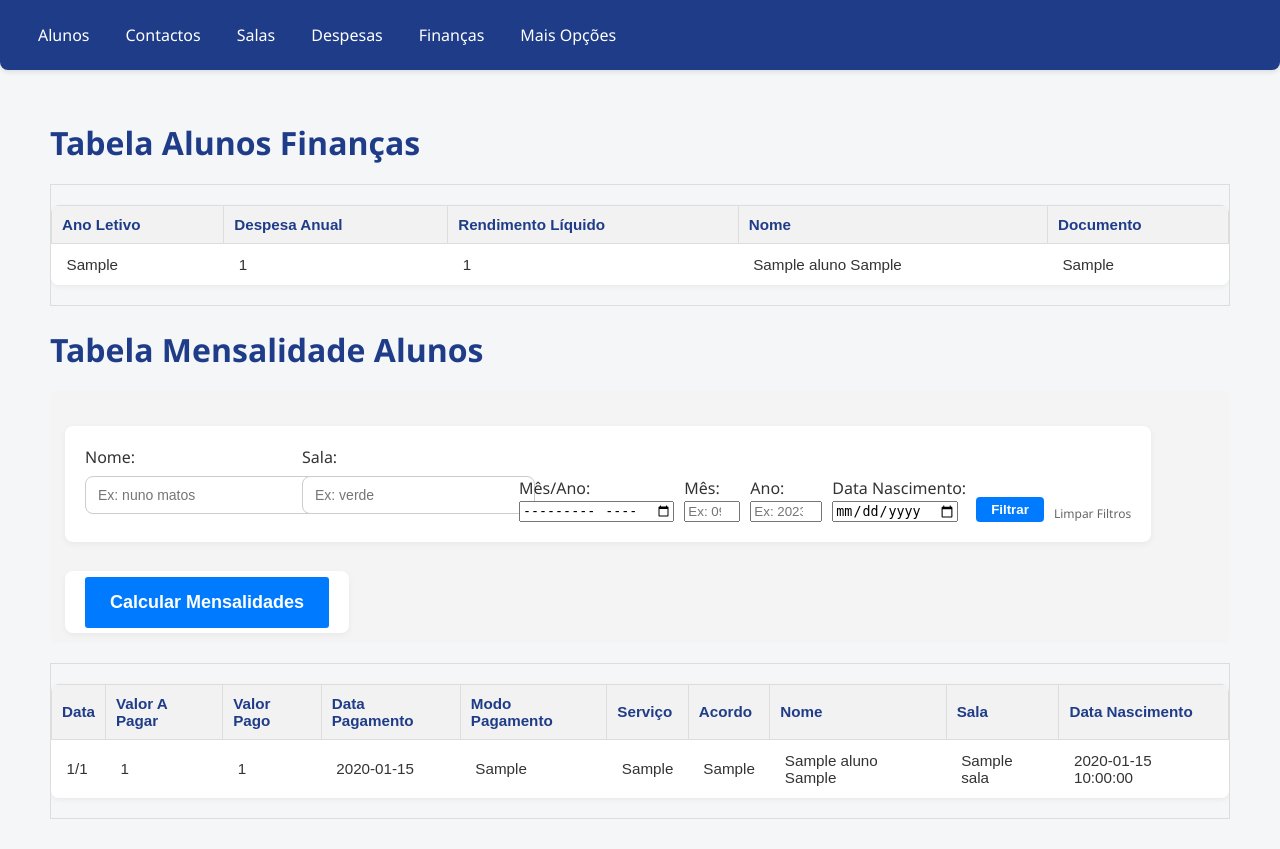
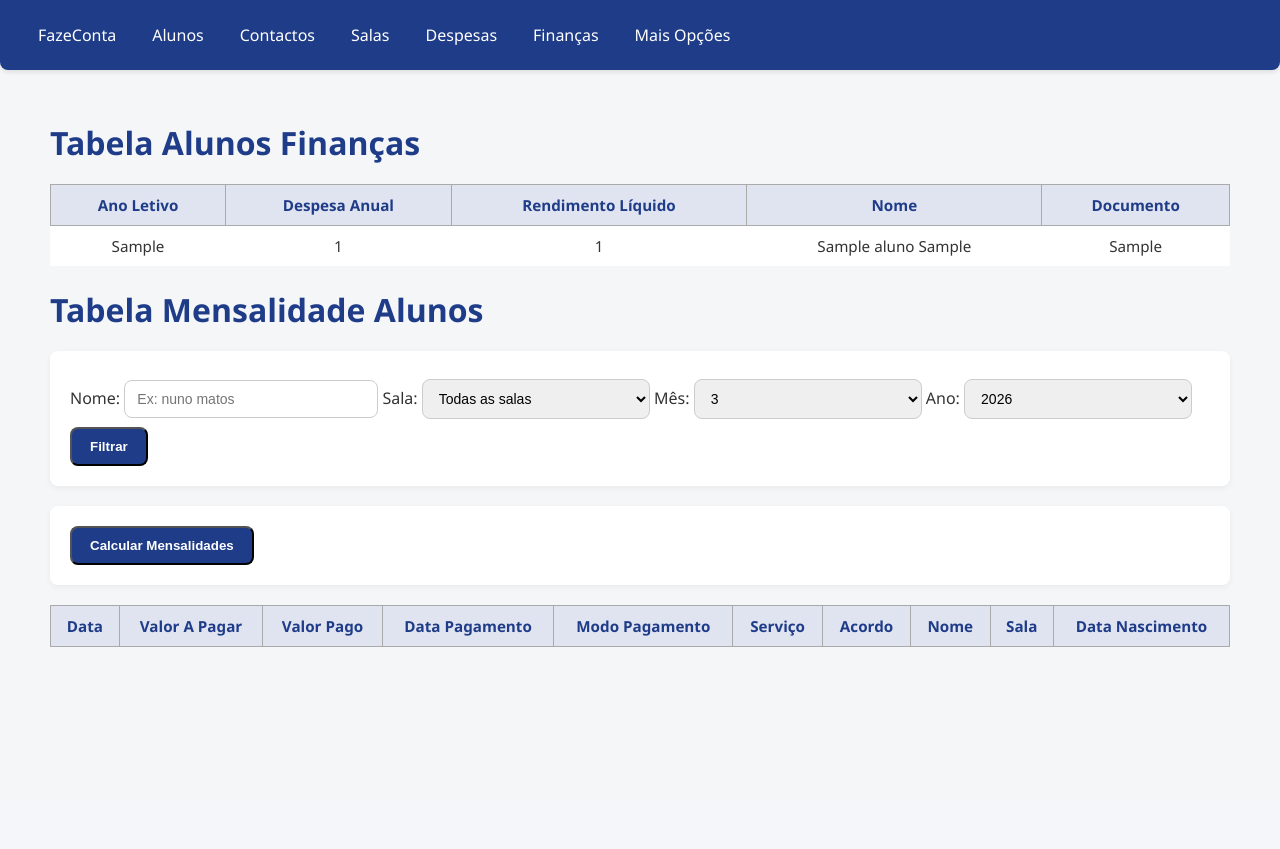
Before and after one commit to akls/faz-e-conta, a Django app: page /alunos_financas/ in a window 1280 px wide. After the commit the page ends 647 px from the top, so only its background shows below. Run offline with Django 5.2, Linux system fonts and the light colour scheme; tables that the repository leaves empty hold one stand-in row (values such as "Sample post"); one stand-in notice (Sample message) is shown; lists and menus that the app fills with data are empty.

Commit message:
change startPage to the right one, added filters and css to finanças, filters now affect the calculation query, YET to update the query to have UPSERT

```diff
--- a/faz_e_conta/data_hub/templates/base.html
+++ b/faz_e_conta/data_hub/templates/base.html
@@ -12,6 +12,7 @@
 <body>
 
     <div class="navbar">
+        <a href="{% url 'starter_page' %}">FazeConta</a>
         <a href="{% url 'show_students' %}">Alunos</a>
         <a href="{% url 'show_contactos' %}">Contactos</a>
         <a href="{% url 'show_salas' %}">Salas</a>
--- a/faz_e_conta/data_hub/templates/show_aluno_financas.html
+++ b/faz_e_conta/data_hub/templates/show_aluno_financas.html
@@ -6,13 +6,13 @@
 
     <h1>Tabela Alunos Finanças</h1>
 
-    <div style="max-height: 800px; overflow-y: auto; border: 1px solid #ddd; margin-top: 10px;">
-        <table style="width: 100%; border-collapse: collapse; text-align: left; font-family: Arial, sans-serif;">
+    <div>
+        <table>
             <thead>
-                <tr style="background-color: #f2f2f2;">
+                <tr>
                     {% for item in head_financas %}
                         {% if item != id %}
-                            <th style="border: 1px solid #ddd; padding: 10px; position: sticky; top: 0; background-color: #f2f2f2; z-index: 10;">
+                            <th>
                             {{ item|replace:"_, " }}
                             </th>
                         {% endif %}
@@ -21,12 +21,12 @@
             </thead>
             <tbody>
                 {% for item in data_financas %}
-                <tr style="background-color: {% cycle '#ffffff' '#f2f2f2' %};">
+                <tr>
                     {% for field in head_financas %}
                         {% if field != id %}
                         <td>
                             {% if item|get_item:field == None %}
-                                <hr style="border: none; border-top: 2px dashed black;">
+                                <hr>
                             {% else %}
                                 {{ item|get_item:field }}
                             {% endif %}
@@ -42,95 +42,103 @@
 
     <h1>Tabela Mensalidade Alunos</h1>
 
-    <section style="margin-bottom: 20px; padding: 15px; background: #f4f4f4; border-radius: 8px;
-             display: flex; justify-content: space-between; align-items: flex-end; flex-wrap: wrap; gap: 15px;">
-        <form method="get" style="display: flex; gap: 10px; flex-wrap: wrap; align-items: flex-end;">
+    <section id="mensalidadesFilt">
 
-            <div>
-                <label style="display:block">Nome:</label>
-                <input type="text" name="nome" placeholder="Ex: nuno matos" value="{{ filters.nome }}">
-            </div>
+        <form method="get" id="filter-form">
+            <label>Nome:</label>
+            <input type="text" name="nome" id="input_nome" placeholder="Ex: nuno matos" value="{{ filtersValue.nome }}">
 
-            <div>
-                <label style="display:block">Sala:</label>
-                <input type="text" name="sala" placeholder="Ex: verde" value="{{ filters.sala }}">
-            </div>
+            <label>Sala:</label>
+            <select name="sala" id="select_sala">
+                <option value="" {% if filtersValue.sala == "" %} selected {% endif %}> Todas as salas </option>
 
-            <div>
-                <label style="display:block">Mês/Ano:</label>
-                <input type="month" name="ano_mes" value="{{ filters.ano_mes }}">
-            </div>
+                {% for sala in data_salas %}
+                <option value="{{ sala.sala_nome }}" {% if filtersValue.sala == sala.sala_nome %} selected {% endif %}>
+                    {{ sala.sala_nome }}
+                </option>
+                {% endfor %}
+            </select>
 
-            <div>
-                <label style="display:block">Mês:</label>
-                <input type="number" name="mes" placeholder="Ex: 09" min="01" max="12" value="{{ filters.mes_apenas }}">
-            </div>
+            <label>Mês:</label>
+            <select name="mes" id="select_mes">
+                <option value="" {% if filtersValue.mes == None %} selected {% endif %}>Todos os meses</option>
+                {% for m in meses_range %}
+                <option value="{{ m }}" {% if filtersValue.mes == m %} selected {% endif %}>
+                    {{ m }}
+                </option>
+                {% endfor %}
+            </select>
 
-            <div>
-                <label style="display:block">Ano:</label>
-                <input type="number" name="ano" placeholder="Ex: 2023" min="2000" max="2099" value="{{ filters.ano_apenas }}">
-            </div>
 
-            <div>
-                <label style="display:block">Data Nascimento:</label>
-                <input type="date" name="nascimento" value="{{ filters.nascimento }}">
-            </div>
+            <label>Ano:</label>
+            <select name="ano" id="select_ano">
+                <option value="" {% if filtersValue.ano == None %} selected {% endif %}>Todos os anos</option>
+                {% for a in anos_range %}
+                <option value="{{ a }}" {% if filtersValue.ano == a %} selected {% endif %}>
+                    {{ a }}
+                </option>
+                {% endfor %}
+            </select>
 
-            <button type="submit" style="padding: 5px 15px; cursor: pointer; background: #007bff; color: white; border: none; border-radius: 4px;">Filtrar</button>
+            <button type="submit">Filtrar</button>
 
-            <a href="?" style="text-decoration: none; font-size: 12px; color: #666;">Limpar Filtros</a>
         </form>
 
-        <div style="flex-shrink: 0;">
-            <form method="post" style="display: inline;">
+        <form method="post" id="calc-form">
             {% csrf_token %}
-                <button type="submit" name="mensalidadeFinal" value="true"
-                    onclick="return confirm('Calcular mensalidades para o mês atual?')"
-                    style="padding: 15px 25px; background-color: #007bff; color: white; border: none; border-radius: 3px; font-size: large; cursor: pointer;">
-                    Calcular Mensalidades</button>
-            </form>
-        </div>
 
-    </section>
+            <input type="hidden" name="filter_nome" id="hidden_nome">
+            <input type="hidden" name="filter_sala" id="hidden_sala">
+            <input type="hidden" name="filter_mes" id="hidden_mes">
+            <input type="hidden" name="filter_ano" id="hidden_ano">
+
+            <button type="submit" name="mensalidadeFinal" value="true" onclick="return syncAndConfirm()">
+                Calcular Mensalidades
+            </button>
 
             {% if messages %}
-    <div id="message-container" style="margin-bottom: 10px;">
+            <div id="message-container" style="margin-top: 10px;">
                 {% for message in messages %}
-        <div style="padding: 15px; border-radius: 4px; width: fit-content; border: 2px solid;
-            margin-bottom: 10px; font-family: Arial, sans-serif;
-            {% if message.tags == 'success' %}
-                background-color: #d4edda; color: #155724; border-color: #c3e6cb;
-            {% elif message.tags == 'error' %}
-                background-color: #f8d7da; color: #721c24; border-color: #f5c6cb;
-            {% else %}
-                background-color: #e2e3e5; color: #383d41; border-color: #d6d8db;
-            {% endif %}">
+                <div class="alert-box {{ message.tags }}">
                     {{ message }}
-            <span onclick="this.parentElement.style.display='none'" style="float:right; cursor:pointer; font-size: 24px; font-weight: bold; line-height: 20px; margin-left: 15px;">&times;</span>
+                    <span onclick="this.parentElement.style.display='none'" class="close-btn">&times;</span>
                 </div>
                 {% endfor %}
             </div>
+            {% endif %}
             <script>
-        setTimeout(
-            function() {
+                function syncAndConfirm() {
+                    document.getElementById('hidden_nome').value = document.getElementById('input_nome').value;
+                    document.getElementById('hidden_sala').value = document.getElementById('select_sala').value;
+                    document.getElementById('hidden_mes').value = document.getElementById('select_mes').value;
+                    document.getElementById('hidden_ano').value = document.getElementById('select_ano').value;
+
+                    const mes = document.getElementById('select_mes').value || "atual";
+                    const ano = document.getElementById('select_ano').value || "atual";
+
+                    return confirm(`Calcular mensalidades para o período ${mes}/${ano}?`);
+                }
+
+                setTimeout(function() {
                     var msg = document.getElementById('message-container');
                     if (msg) {
                         msg.style.transition = "opacity 0.6s";
                         msg.style.opacity = "0";
                         setTimeout(function() { msg.style.display = "none"; }, 600);
                     }
-            }, 5000
-        );
+                }, 5000);
             </script>
-    {% endif %}
+        </form>
 
-    <div style="max-height: 800px; overflow-y: auto; border: 1px solid #ddd; margin-top: 10px;">
-        <table style="width: 100%; border-collapse: collapse; text-align: left; font-family: Arial, sans-serif;">
+    </section>
+
+    <div>
+        <table>
             <thead>
-                <tr style="background-color: #f2f2f2;">
+                <tr>
                 {% for item in head_mensalidade %}
                     {% if item != id %}
-                        <th style="border: 1px solid #ddd; padding: 10px; position: sticky; top: 0; background-color: #f2f2f2; z-index: 10;">
+                        <th>
                         {{ item|replace:"_, " }}
                         </th>
                     {% endif %}
@@ -139,14 +147,18 @@
             </thead>
             <tbody>
                 {% for item in data_mensalidade %}
-                    <tr style="background-color: {% cycle '#ffffff' '#f2f2f2' %};">
+                    <tr>
                         {% for field in head_mensalidade %}
                             {% if field != id %}
                             <td>
                                 {% if item|get_item:field == None %}
-                                <hr style="border: none; border-top: 2px dashed black;">
+                                    <hr>
+                                    {% else %}
+                                        {% if field == 'Valor_a_pagar' or field == 'Valor_pago' %}
+                                            {{ item|get_item:field|floatformat:2 }}
                                     {% else %}
                                         {{ item|get_item:field }}
+                                    {% endif %}
                                 {% endif %}
                             </td>
                             {% endif %}
--- a/faz_e_conta/data_hub/views.py
+++ b/faz_e_conta/data_hub/views.py
@@ -1,7 +1,9 @@
+from _datetime import datetime as dt
 from django.shortcuts import redirect, render, get_object_or_404
 from .forms import *
 from .models import *
 from .auto_gen_form_views import *
+from django.utils.http import urlencode
 from .auto_gen_id_views import *
 from django.db.models import Q
 from django.db.models import F, Value, CharField
@@ -11,7 +13,7 @@ from django.contrib import messages
 
 
 def starter_page(request):
-    return render(request, "show_students.html")
+    return render(request, "starter_page.html")
 
 
 
@@ -44,13 +46,24 @@ def show_students(request):
 
 def show_financas(request):
 
-    filter_nome = request.GET.get('nome', '')
-    filter_sala = request.GET.get('sala', '')
-    filter_ano_mes = request.GET.get('ano_mes', '')
-    filter_nascimento = request.GET.get('nascimento', '')
-    filter_ano_apenas = request.GET.get('ano', '')
-    filter_mes_apenas = request.GET.get('mes', '')
+    has_filters = any(key in request.GET for key in ['nome', 'sala', 'mes', 'ano'])
 
+    if not has_filters:
+        filter_mes = dt.now().month
+        filter_ano = dt.now().year
+        filter_nome = ''
+        filter_sala = ''
+    else:
+        filter_nome = request.GET.get('nome', '')
+        filter_sala = request.GET.get('sala', '')
+        filter_mes = request.GET.get('mes', '')
+        filter_ano = request.GET.get('ano', '')
+
+    ano_atual = dt.now().year
+    meses_range = range(1, 13)
+    anos_range = range(2000, ano_atual + 1)
+
+    data_salas = Sala.objects.all()
     data_financas = AlunoFinancas.objects.annotate(
         Ano_letivo=F('ano_letivo'),
         Despesa_anual=F('despesa_anual'),
@@ -69,7 +82,7 @@ def show_financas(request):
             'mes',
             output_field=CharField()
         ),
-        Valor_a_pagar =F('mensalidade_retific'),
+        Valor_a_pagar =F('mensalidade_calc'),
         Valor_pago = F('mensalidade_paga'),
         Data_Pagamento = Cast('data_pagamento', CharField()),
         Modo_Pagamento=F('modo_pagamento'),
@@ -86,7 +99,34 @@ def show_financas(request):
 
 
     if request.method == "POST" and 'mensalidadeFinal' in request.POST:
-        query = """
+        p_nome = request.POST.get('filter_nome', '')
+        p_sala = request.POST.get('filter_sala', '')
+        p_mes = request.POST.get('filter_mes') or dt.now().month
+        p_ano = request.POST.get('filter_ano') or dt.now().year
+
+        extra_filters = ""
+        filter_params = []
+        params_url = urlencode({
+            'nome': p_nome,
+            'sala': p_sala,
+            'mes': p_mes,
+            'ano': p_ano
+        })
+
+        if p_nome:
+            extra_filters += " AND (a.nome_proprio || ' ' || a.apelido) LIKE %s"
+            filter_params.append(f"%{p_nome}%")
+
+        if p_sala:
+            extra_filters += " AND s.sala_nome = %s"
+            filter_params.append(p_sala)
+
+        target_ano = p_ano if p_ano else dt.now().year
+        target_mes = p_mes if p_mes else dt.now().month
+
+        all_params = [target_ano, target_mes] + filter_params + [target_ano, target_mes]
+
+        query = f"""
                 INSERT INTO mensalidade_aluno (
                     ma_id,
                     aluno_id,
@@ -103,9 +143,9 @@ def show_financas(request):
                 SELECT
                     abs(random()),
                     resultado.id,
-                    strftime('%Y', 'now'),
-                    strftime('%m', 'now'),
-                    resultado.mensalidade_final,
+                    %s,
+                    %s,
+                    ROUND(resultado.mensalidade_final,2 ),
                     NULL,
                     NULL,
                     NULL,
@@ -126,6 +166,8 @@ def show_financas(request):
                                   FROM aluno a
                                            LEFT JOIN aluno_financas af ON a.aluno_id = af.aluno_id
                                            LEFT JOIN config_ipss c ON c.key='RMMG' AND active_flag = 1
+                                           LEFT JOIN sala s ON a.sala_id = s.sala_id
+                                  WHERE 1=1 {extra_filters}
                               ) AS calc
                                   LEFT JOIN escaloes_rendim e ON (calc.rc / rmmg) * 100 <= e.perc_rend_per_capita
                          GROUP BY id
@@ -134,21 +176,21 @@ def show_financas(request):
                 WHERE NOT EXISTS (
                     SELECT 1 FROM mensalidade_aluno m
                     WHERE m.aluno_id = resultado.id
-                      AND m.ano = strftime('%Y', 'now')
-                      AND m.mes = strftime('%m', 'now')
+                      AND m.ano = %s
+                      AND m.mes = %s
                 );
                 """
         try:
             with connection.cursor() as cursor:
-                cursor.execute(query)
+                cursor.execute(query, all_params)
                 count = cursor.rowcount
                 if count == 0:
-                    messages.warning(request, f"Este registro já existe")
+                    messages.warning(request, f"Mensalidades já existem para {target_mes}/{target_ano}.")
                 else:
-                    messages.success(request, f"Sucesso! {count} mensalidades calculadas.")
+                    messages.success(request, f"Sucesso! {count} mensalidades calculadas para {target_mes}/{target_ano}.")
         except Exception as e:
-            messages.error(request, f"Erro ao processar: {e}")
-        return redirect(request.path)
+            messages.error(request, f"Erro: {e}")
+        return redirect(f"{request.path}?{params_url}")
 
     if filter_nome:
         data_mensalidade = data_mensalidade.filter(Nome__icontains=filter_nome)
@@ -156,29 +198,20 @@ def show_financas(request):
     if filter_sala:
         data_mensalidade = data_mensalidade.filter(Sala__icontains=filter_sala)
 
-    if filter_nascimento:
-        data_mensalidade = data_mensalidade.filter(Data_Nascimento=filter_nascimento)
+    if filter_mes:
+        data_mensalidade = data_mensalidade.filter(mes=filter_mes)
 
-    if filter_ano_mes:
-        year, month = filter_ano_mes.split('-')
-        data_mensalidade = data_mensalidade.filter(ano=year, mes=month)
+    if filter_ano:
+        data_mensalidade = data_mensalidade.filter(ano=filter_ano)
 
-    if filter_mes_apenas:
-        data_mensalidade = data_mensalidade.filter(mes=filter_mes_apenas)
-
-    if filter_ano_apenas:
-        data_mensalidade = data_mensalidade.filter(ano=filter_ano_apenas)
-
-    head_financas = \
-        [
+    head_financas = [
         "Ano_letivo",
         "Despesa_anual",
         "Rendimento_líquido",
         "Nome",
         "Documento"
          ]
-    head_mensalidade = \
-        [
+    head_mensalidade = [
         "Data",
         "Valor_a_pagar",
         "Valor_pago",
@@ -191,6 +224,12 @@ def show_financas(request):
         "Data_Nascimento",
         ]
 
+    filtersValue = {
+        "sala": filter_sala,
+        "nome": filter_nome,
+        "mes": int(filter_mes) if str(filter_mes).isdigit() else None,
+        "ano": int(filter_ano) if str(filter_ano).isdigit() else None,
+    }
 
     data_financas = list(data_financas.values(*head_financas))
     data_mensalidade = list(data_mensalidade.values(*head_mensalidade))
@@ -200,6 +239,10 @@ def show_financas(request):
         "data_financas": data_financas,
         "head_mensalidade": head_mensalidade,
         "data_mensalidade": data_mensalidade,
+        "data_salas": data_salas,
+        "meses_range": meses_range,
+        "anos_range": anos_range,
+        "filtersValue": filtersValue,
     }
     return render(request, "show_aluno_financas.html", context)
 
--- a/faz_e_conta/static/css/base.css
+++ b/faz_e_conta/static/css/base.css
@@ -78,7 +78,7 @@ form {
 }
 
 input[type="text"], select {
-    width: 100%;
+    width: 20%;
     padding: 10px 12px;
     margin: 8px 0;
     border: 1px solid #ccc;
@@ -103,23 +103,34 @@ textarea.error {
 
 
 /* CSS para as tables */
+
+.table-container {
+    max-height: 600px;
+    overflow-y: auto;
+    overflow-x: auto;
+    margin: 20px 0;
+    border-radius: 8px;
+    box-shadow: 0 2px 5px rgba(0,0,0,0.05);
+    border: 1px solid #eee;
+}
+
 table {
     width: 100%;
     border-collapse: collapse;
-    margin: 20px 0;
     font-size: 0.95em;
     background-color: white;
-    border-radius: 8px;
-    overflow: hidden;
-    box-shadow: 0 2px 5px rgba(0,0,0,0.05);
+    text-align: center;
 }
 
 table th, table td {
-    padding: 12px 15px;
-    text-align: left;
+    padding: 10px 12px;
 }
 
 table th {
+    position: sticky;
+    top: 0;
+    z-index: 10;
+    border: 1px solid #aaa;
     background-color: #e0e4f1;
     color: #1f3c88;
     font-weight: 600;
@@ -140,7 +151,6 @@ table tbody tr:hover {
 
 
 
-
 /* CSS para o container */
 .container {
     padding: 30px 50px;
@@ -156,3 +166,12 @@ p {
     font-weight: 500;
     color: #555;
 }
+
+/* CSS para o messageBox*/
+
+.alert-box {
+    padding: 15px; border-radius: 4px; width: fit-content; border: 2px solid; margin-bottom: 10px; font-family: Arial;
+}
+.success { background-color: #d4edda; color: #155724; border-color: #c3e6cb; }
+.error { background-color: #f8d7da; color: #721c24; border-color: #f5c6cb; }
+.close-btn { float:right; cursor:pointer; font-size: 24px; font-weight: bold; margin-left: 15px; }
```
Also changed, not shown: faz_e_conta/data_hub/templates/starter_page.html (+1 -57 lines), faz_e_conta/data_hub/migrations/0001_initial.py (added). Lines whose indentation alone changed are shown as unchanged.
